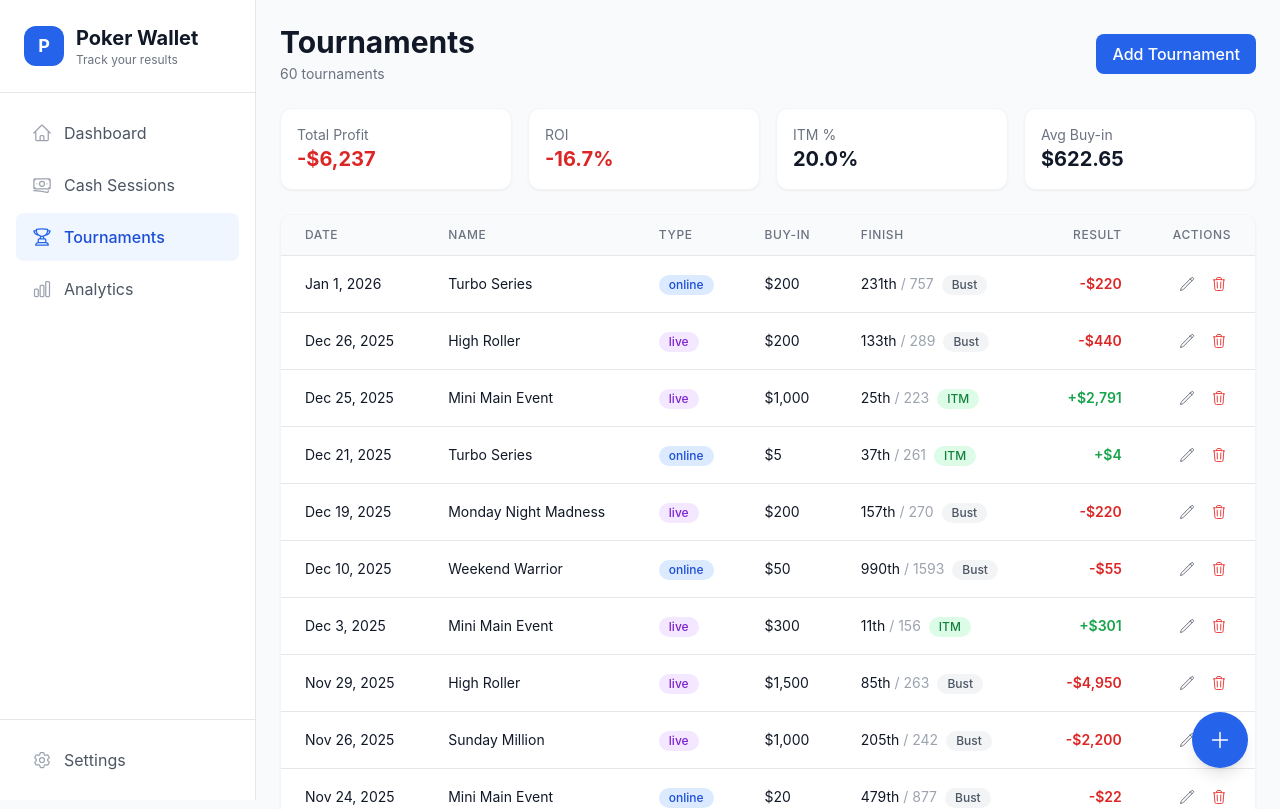
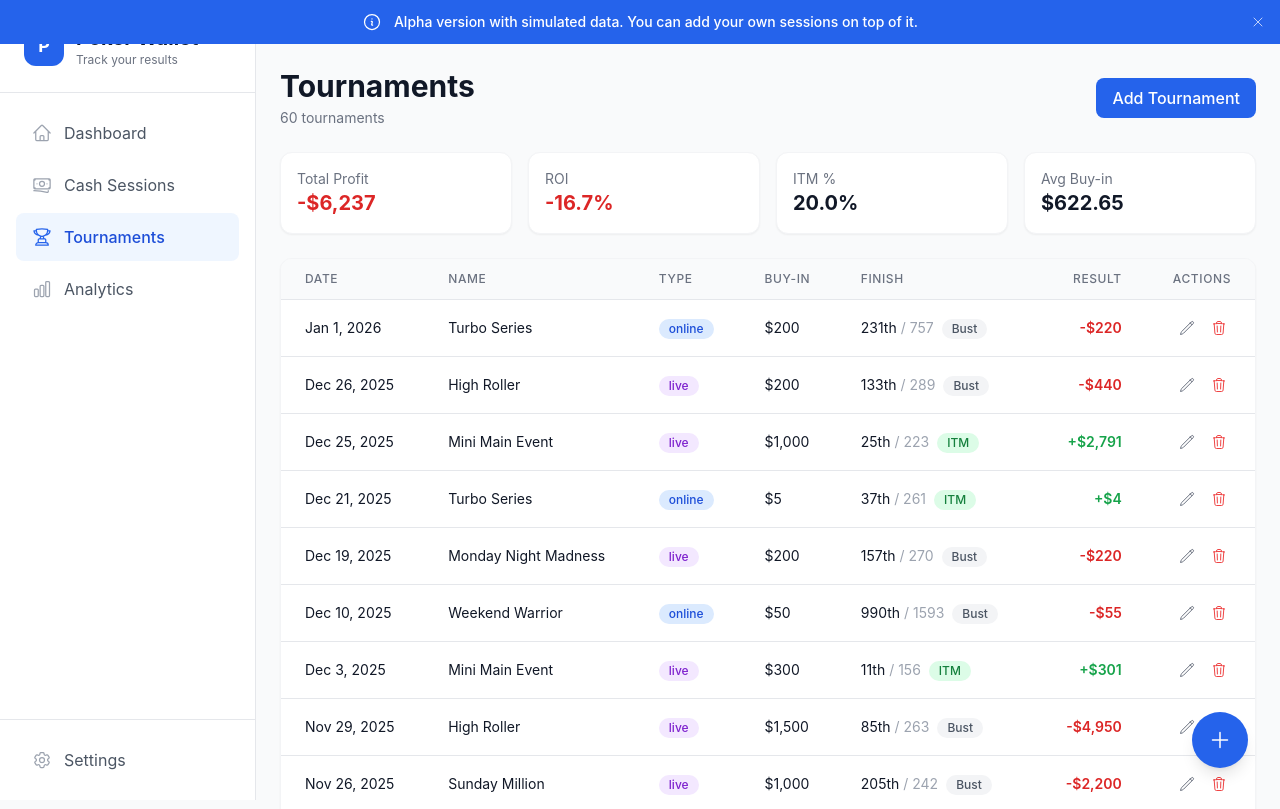
Before and after one commit to infinity899/poker-wallet, a Nuxt app: page /tournaments in a window 1280 px wide. Shown: the top 809 px of the page. Built offline with nearby package versions, Linux system fonts and the light colour scheme.

Commit message:
add announcement

```diff
--- /dev/null
+++ b/app/components/layout/AppAnnouncement.vue
@@ -0,0 +1,81 @@
+<template>
+  <Transition
+    enter-active-class="transition-all duration-300 ease-out"
+    enter-from-class="opacity-0 -translate-y-full"
+    enter-to-class="opacity-100 translate-y-0"
+    leave-active-class="transition-all duration-200 ease-in"
+    leave-from-class="opacity-100 translate-y-0"
+    leave-to-class="opacity-0 -translate-y-full"
+  >
+    <div
+      v-if="currentAnnouncement"
+      class="relative px-4 py-3 text-sm font-medium" :class="[
+        typeClasses[currentAnnouncement.type],
+      ]"
+    >
+      <div class="mx-auto flex max-w-7xl items-center justify-center gap-x-3">
+        <component
+          :is="typeIcons[currentAnnouncement.type]"
+          class="h-5 w-5 flex-shrink-0"
+        />
+        <p class="text-center">
+          {{ currentAnnouncement.message }}
+        </p>
+        <button
+          v-if="currentAnnouncement.action"
+          class="ml-2 rounded-md px-2 py-1 text-xs font-semibold underline underline-offset-2 hover:no-underline"
+          @click="currentAnnouncement.action?.handler"
+        >
+          {{ currentAnnouncement.action.label }}
+        </button>
+      </div>
+      <button
+        v-if="currentAnnouncement.dismissible"
+        class="absolute right-2 top-1/2 -translate-y-1/2 rounded-md p-1.5 opacity-70 hover:opacity-100 focus:outline-none focus:ring-2 focus:ring-offset-2"
+        :class="dismissButtonClasses[currentAnnouncement.type]"
+        @click="dismiss(currentAnnouncement.id)"
+      >
+        <XMarkIcon class="h-4 w-4" />
+        <span class="sr-only">Dismiss</span>
+      </button>
+    </div>
+  </Transition>
+</template>
+
+<script setup lang="ts">
+import type { AnnouncementType } from '~/composables/useAnnouncements';
+import {
+  CheckCircleIcon,
+  ExclamationTriangleIcon,
+  InformationCircleIcon,
+  XCircleIcon,
+  XMarkIcon,
+} from '@heroicons/vue/24/outline';
+
+const { currentAnnouncement, dismissAnnouncement } = useAnnouncements();
+
+const typeClasses: Record<AnnouncementType, string> = {
+  info: 'bg-primary-600 text-white dark:bg-primary-500',
+  warning: 'bg-warning-500 text-warning-950 dark:bg-warning-400 dark:text-warning-950',
+  danger: 'bg-danger-600 text-white dark:bg-danger-500',
+  success: 'bg-success-600 text-white dark:bg-success-500',
+};
+
+const dismissButtonClasses: Record<AnnouncementType, string> = {
+  info: 'hover:bg-primary-700 focus:ring-primary-500 dark:hover:bg-primary-600',
+  warning: 'hover:bg-warning-600 focus:ring-warning-500 dark:hover:bg-warning-500',
+  danger: 'hover:bg-danger-700 focus:ring-danger-500 dark:hover:bg-danger-600',
+  success: 'hover:bg-success-700 focus:ring-success-500 dark:hover:bg-success-600',
+};
+
+const typeIcons: Record<AnnouncementType, typeof InformationCircleIcon> = {
+  info: InformationCircleIcon,
+  warning: ExclamationTriangleIcon,
+  danger: XCircleIcon,
+  success: CheckCircleIcon,
+};
+
+function dismiss(id: string) {
+  dismissAnnouncement(id);
+}
+</script>
--- /dev/null
+++ b/app/composables/useAnnouncements.ts
@@ -0,0 +1,91 @@
+export type AnnouncementType = 'info' | 'warning' | 'danger' | 'success';
+
+export interface Announcement {
+  id: string;
+  message: string;
+  type: AnnouncementType;
+  dismissible?: boolean;
+  action?: {
+    label: string;
+    handler: () => void;
+  };
+}
+
+const DISMISSED_KEY = 'poker-wallet-dismissed-announcements';
+
+const announcements = ref<Announcement[]>([]);
+const dismissedIds = ref<Set<string>>(new Set());
+
+// Load dismissed IDs from localStorage
+function loadDismissed() {
+  if (typeof window === 'undefined') {
+    return;
+  }
+  const stored = localStorage.getItem(DISMISSED_KEY);
+  if (stored) {
+    try {
+      dismissedIds.value = new Set(JSON.parse(stored));
+    }
+    catch {
+      dismissedIds.value = new Set();
+    }
+  }
+}
+
+// Save dismissed IDs to localStorage
+function saveDismissed() {
+  if (typeof window === 'undefined') {
+    return;
+  }
+  localStorage.setItem(DISMISSED_KEY, JSON.stringify([...dismissedIds.value]));
+}
+
+export function useAnnouncements() {
+  // Initialize on first use
+  onMounted(() => {
+    loadDismissed();
+  });
+
+  const visibleAnnouncements = computed(() =>
+    announcements.value.filter(a => !dismissedIds.value.has(a.id)),
+  );
+
+  const currentAnnouncement = computed(() =>
+    visibleAnnouncements.value[0] ?? null,
+  );
+
+  function addAnnouncement(announcement: Omit<Announcement, 'id'> & { id?: string }) {
+    const id = announcement.id ?? crypto.randomUUID();
+    const exists = announcements.value.some(a => a.id === id);
+    if (!exists) {
+      announcements.value.push({
+        ...announcement,
+        id,
+        dismissible: announcement.dismissible ?? true,
+      });
+    }
+  }
+
+  function removeAnnouncement(id: string) {
+    announcements.value = announcements.value.filter(a => a.id !== id);
+  }
+
+  function dismissAnnouncement(id: string) {
+    dismissedIds.value.add(id);
+    saveDismissed();
+  }
+
+  function clearDismissed() {
+    dismissedIds.value.clear();
+    saveDismissed();
+  }
+
+  return {
+    announcements: visibleAnnouncements,
+    currentAnnouncement,
+    addAnnouncement,
+    removeAnnouncement,
+    dismissAnnouncement,
+    clearDismissed,
+  };
+}
--- a/app/layouts/default.vue
+++ b/app/layouts/default.vue
@@ -1,5 +1,8 @@
 <template>
   <div class="min-h-screen bg-gray-50 dark:bg-gray-900">
+    <!-- Announcement Banner -->
+    <LayoutAppAnnouncement class="sticky top-0 z-50" />
+
     <!-- Desktop Sidebar -->
     <LayoutAppSidebar
       v-if="isDesktop"
@@ -36,4 +39,15 @@
 
 <script setup lang="ts">
 const { isMobile, isDesktop } = useBreakpoint();
+const { addAnnouncement } = useAnnouncements();
+
+// Add default alpha announcement
+onMounted(() => {
+  addAnnouncement({
+    id: 'alpha-notice',
+    type: 'info',
+    message: 'Alpha version with simulated data. You can add your own sessions on top of it.',
+    dismissible: true,
+  });
+});
 </script>
```
